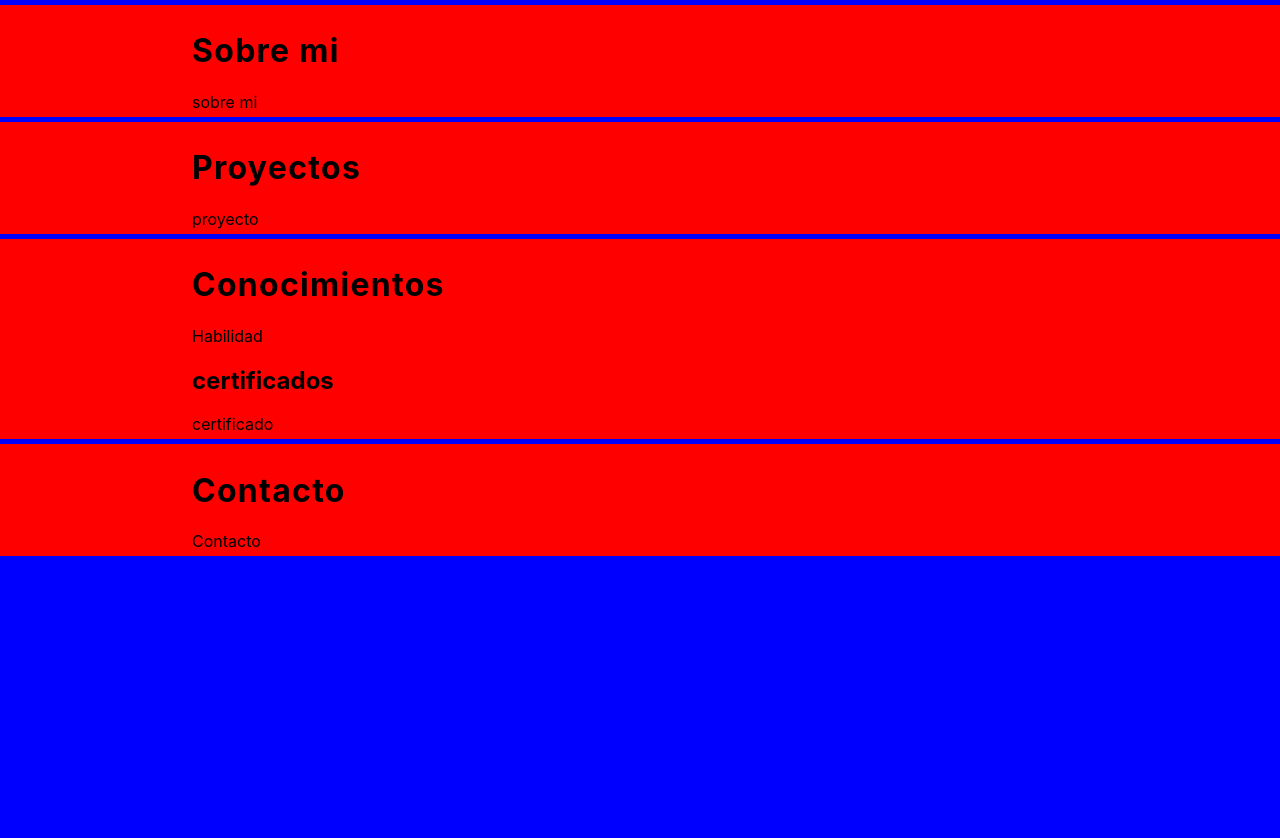
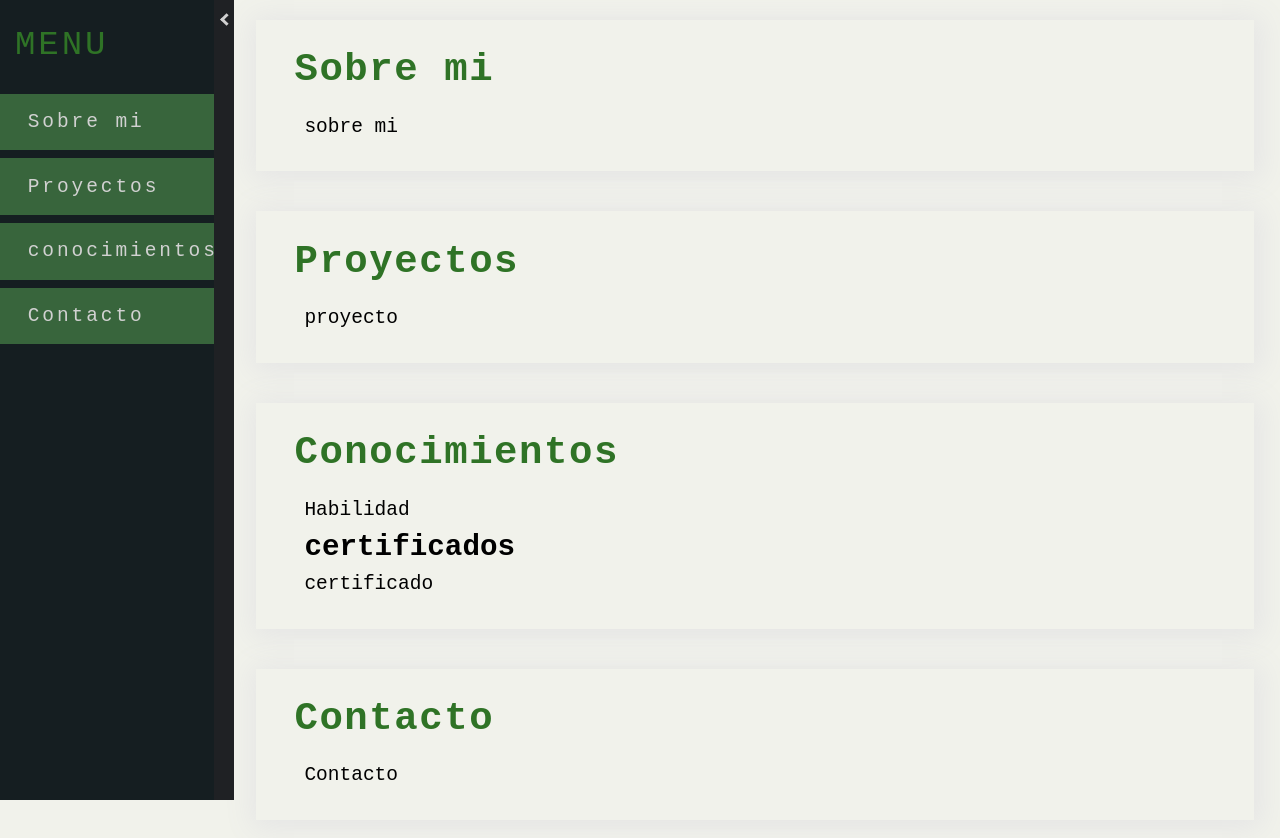
Before and after one commit to RigXefrok/Description, a React (Create React App) app: page / in a window 1280 px wide. Before the commit the page ends 800 px from the top, so only its background shows below. Built offline with nearby package versions, Linux system fonts and the light colour scheme.

Commit message:
Theme modified

```diff
--- a/src/App.css
+++ b/src/App.css
@@ -1 +1,6 @@
-.App {}
+.App {
+  display: flex;
+  align-items: end;
+  justify-content: center;
+  flex-direction: column;
+}
--- a/src/App.js
+++ b/src/App.js
@@ -1,15 +1,17 @@
 import './App.css'
 import Section from './components/section/Section.js'
-import Aboutme from './components/aboutme/Aboutme.js'
+import AboutMe from './components/aboutMe/AboutMe.js'
 import Projects from './components/projects/Projects.js'
 import Skills from './components/skills/Skills.js'
 import Contact from './components/contact/Contact.js'
+import SideMenu from './components/menu/SideMenu'
 
 function App () {
   return (
     <div className='App'>
+      <SideMenu />
       <Section title='sobre mi'>
-        <Aboutme />
+        <AboutMe />
       </Section>
       <Section title='proyectos'>
         <Projects />
--- a/src/components/aboutme/Aboutme.js
+++ b/src/components/aboutme/Aboutme.js
@@ -1,7 +1,7 @@
-// import './Aboutme.css'
+// import './AboutMe.css'
 
-function Aboutme () {
-  return <div className='About-me'>sobre mi</div>
+function AboutMe () {
+  return <div className='AboutMe'>sobre mi</div>
 }
 
-export default Aboutme
+export default AboutMe
--- /dev/null
+++ b/src/components/menu/SideMenu.css
@@ -0,0 +1,90 @@
+.SideMenu {
+  position: fixed;
+  width: 15%;
+  height: 100vh;
+  min-width: fit-content;
+
+  top: 0;
+  left: 0;
+
+  background-color: #151E21;
+
+  font-family: monospace;
+  font-size: 1.5em;
+  letter-spacing: 0.15em;
+
+  user-select: none;
+  transition: 0.3s left;
+}
+
+.SideMenu .menu {
+  max-height: 100%;
+  margin-top: 12%;
+  overflow: hidden;
+}
+
+.SideMenu span {
+  padding-left: 7%;
+  font-size: 1.75em;
+  text-transform: uppercase;
+  color: #2F7326;
+}
+
+.SideMenu ul {
+  padding: 10% 0;
+  list-style: none;
+}
+
+.SideMenu ul li {
+  background-color: #38653C;
+  height: 35px;
+
+  padding: 5% 2%;
+  margin-top: 4%;
+}
+
+.SideMenu ul li:hover {
+  cursor: pointer;
+  background-color: #497839;
+}
+
+.SideMenu ul li a {
+  display: flex;
+
+  align-items: center;
+  text-indent: 1.2em;
+
+  height: 100%;
+  color: #D1D1D1;
+  text-decoration: none;
+}
+
+/* *toggle-bar */
+.SideMenu .toggle-bar {
+  position: absolute;
+
+  width: 20px;
+  height: 100%;
+
+  top: 0;
+  right: -20px;
+  background-color: #1f2124;
+  cursor: pointer;
+}
+
+.SideMenu .toggle-bar:hover {
+  background-color: #171718;
+  transition: 0.5s background-color;
+}
+
+.SideMenu .toggle-bar::before {
+  content: '';
+  position: absolute;
+  top: 15px;
+  left: 8px;
+  width: 6px;
+  height: 6px;
+  border-top: 3px solid #D1D1D1;
+  border-left: 3px solid #D1D1D1;
+  transform: rotateZ(-45deg);
+}
--- /dev/null
+++ b/src/components/menu/SideMenu.js
@@ -0,0 +1,54 @@
+import './SideMenu.css'
+import { useRef } from 'react'
+
+function SideMenu () {
+  let sideMenu = useRef(null)
+  let toggleBar = useRef(null)
+  let menuContent = useRef(null)
+
+  const toggleMenu = () => {
+    const offsetLeft = menuContent.current.clientWidth
+    if (
+      sideMenu.current.style.left == '0px' ||
+      sideMenu.current.style.left == 0
+    ) {
+      sideMenu.current.style.left = `-${offsetLeft}px`
+      toggleBar.current.style.transform = 'rotateY(180deg)'
+    } else {
+      sideMenu.current.style.left = '0'
+      toggleBar.current.style.transform = 'rotateY(0deg)'
+    }
+  }
+
+  return (
+    <nav className='SideMenu' ref={sideMenu}>
+      <div className='menu' ref={menuContent}>
+        <span>menu</span>
+        <ul>
+          <li>
+            <a href='#sobre mi'>Sobre mi</a>
+          </li>
+          <li>
+            <a href='#proyectos'>Proyectos</a>
+          </li>
+          <li>
+            <a href='#conocimientos'>conocimientos</a>
+          </li>
+          <li>
+            <a href='#contacto'>Contacto</a>
+          </li>
+        </ul>
+      </div>
+
+      <div className='toggle-bar' onClick={toggleMenu} ref={toggleBar}></div>
+    </nav>
+  )
+}
+
+export default SideMenu
+
+// const toggleBar = document.querySelector('.toggle-bar')
+
+// toggleBar.addEventListener('click', () => {
+
+// })
--- a/src/components/section/Section.css
+++ b/src/components/section/Section.css
@@ -1,15 +1,32 @@
 .Section {
   min-width: 500px;
-  padding: 5px 5% 5px 15%;
-  margin-top: 5px;
-  background-color: red;
+  width: 70%;
+  max-width: 75%;
+
+  padding: 1% 5% 2% 3%;
+  margin: 20px 2% 20px 5%;
+
+  font-family: monospace;
+  line-height: 1.9em;
+  font-size: 1.5em;
+
+  box-shadow: 2px 3px 27px 6px #e5e5e5;
+  -webkit-box-shadow: 2px 3px 27px 6px #e5e5e5;
+  -moz-box-shadow: 2px 3px 27px 6px #e5e5e5;
 }
 
 .Section h1 {
   user-select: none;
+  padding: 0.5em 0;
   letter-spacing: 0.04em;
+  color: #2F7326;
+
 }
 
 .Section h1::first-letter {
   text-transform: uppercase;
 }
+
+.Section>div {
+  padding-left: 10px;
+}
--- a/src/components/section/Section.js
+++ b/src/components/section/Section.js
@@ -2,9 +2,9 @@ import './Section.css'
 
 const Section = ({ children, title }) => {
   return (
-    <div className='Section'>
+    <div className='Section' id={title}>
       <h1>{title}</h1>
-      {children}
+      <div>{children}</div>
     </div>
   )
 }
--- a/src/index.css
+++ b/src/index.css
@@ -1,5 +1,10 @@
+* {
+  padding: 0;
+  margin: 0;
+}
+
 body {
-  background-color: blue;
+  background-color: #F1F2EB;
   margin: 0;
   font-family: -apple-system, BlinkMacSystemFont, 'Segoe UI', 'Roboto', 'Oxygen',
     'Ubuntu', 'Cantarell', 'Fira Sans', 'Droid Sans', 'Helvetica Neue',
```
Also changed, not shown: package.json (+6 -6 lines), 1 other file (tests, documents, lock files or other folders).
